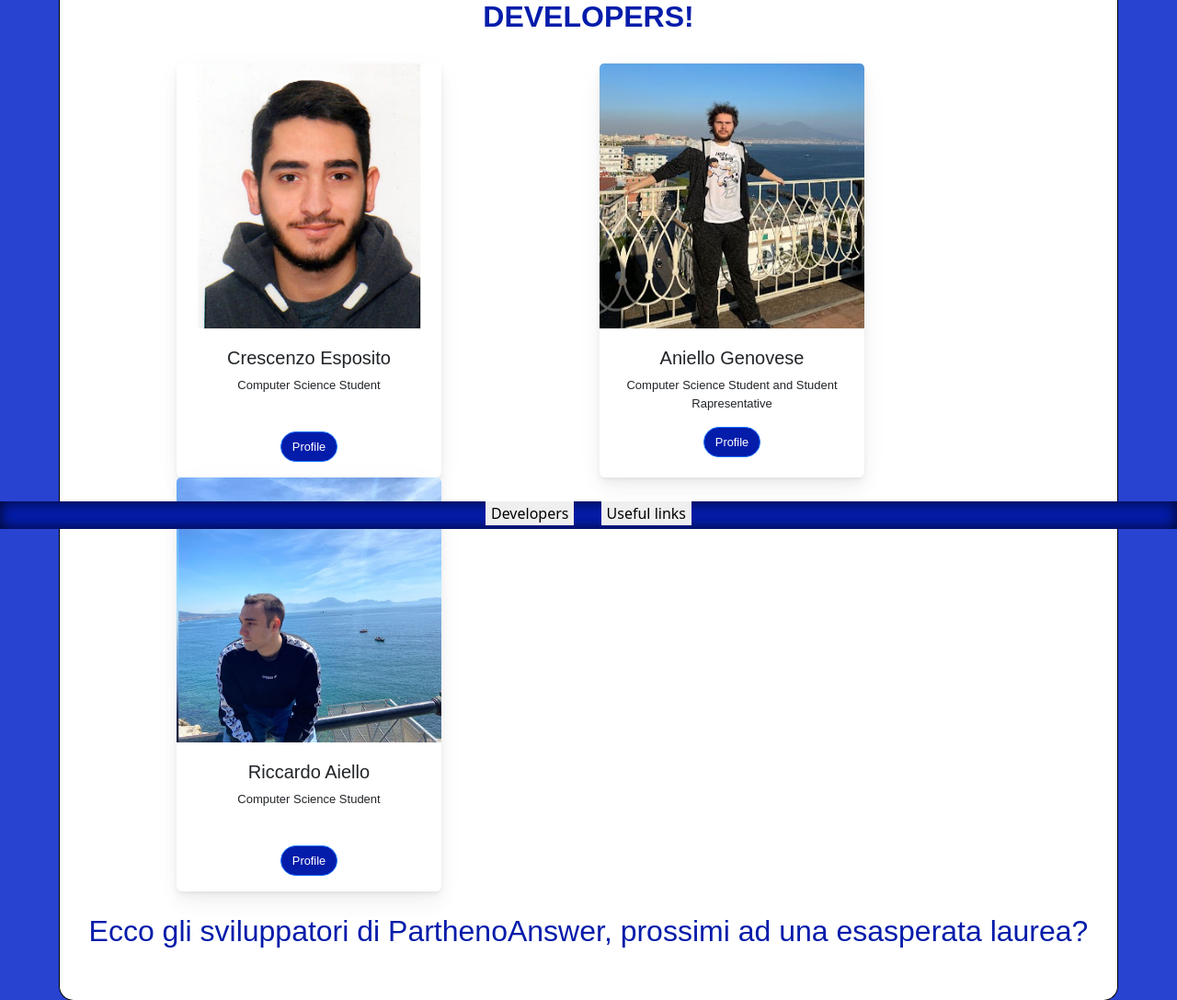
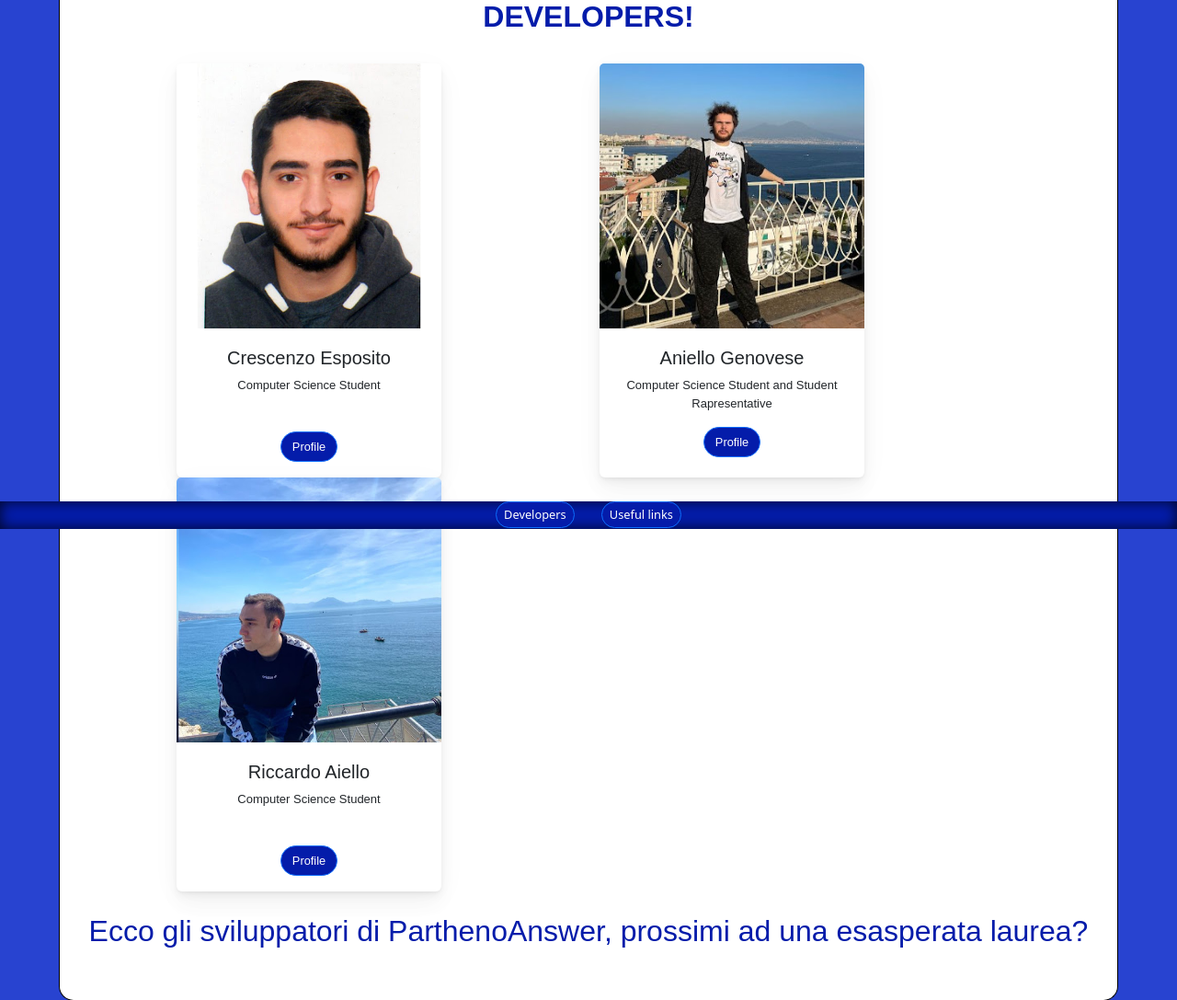
Before and after one commit to kappino/ParthenoAnswer, a Flask app: page /developers in a window 1280 px wide. Shown: the part 225-1312 px from the top of the page at 92% size. Run offline with Flask 2, Linux system fonts and the light colour scheme; some libraries are stand-ins or nearby versions.

Commit message:
a little change

```diff
--- a/templates/base.html
+++ b/templates/base.html
@@ -44,6 +44,6 @@
     {% endblock %}
         </div> <!--content-->
     </div> <!--wrapper-->
-    <a href="{{ url_for('developers') }}"><div id="footer"  action=ìì>  <input type="button" value="Developers" id="footer1"  action=ìì></a> &nbsp &nbsp &nbsp<a href="{{ url_for('link') }}"> <input type="button" value="Useful links"></a> </div>
+    <a href="{{ url_for('developers') }}"><div id="footer" action=ìì>  <input type="button" class="btn btn-sm btn-primary" value="Developers" id="footer1"  action=ìì></a> &nbsp &nbsp &nbsp<a href="{{ url_for('link') }}"> <input type="button" class="btn btn-sm btn-primary" value="Useful links"></a> </div>
  </body>
  </html>
```
